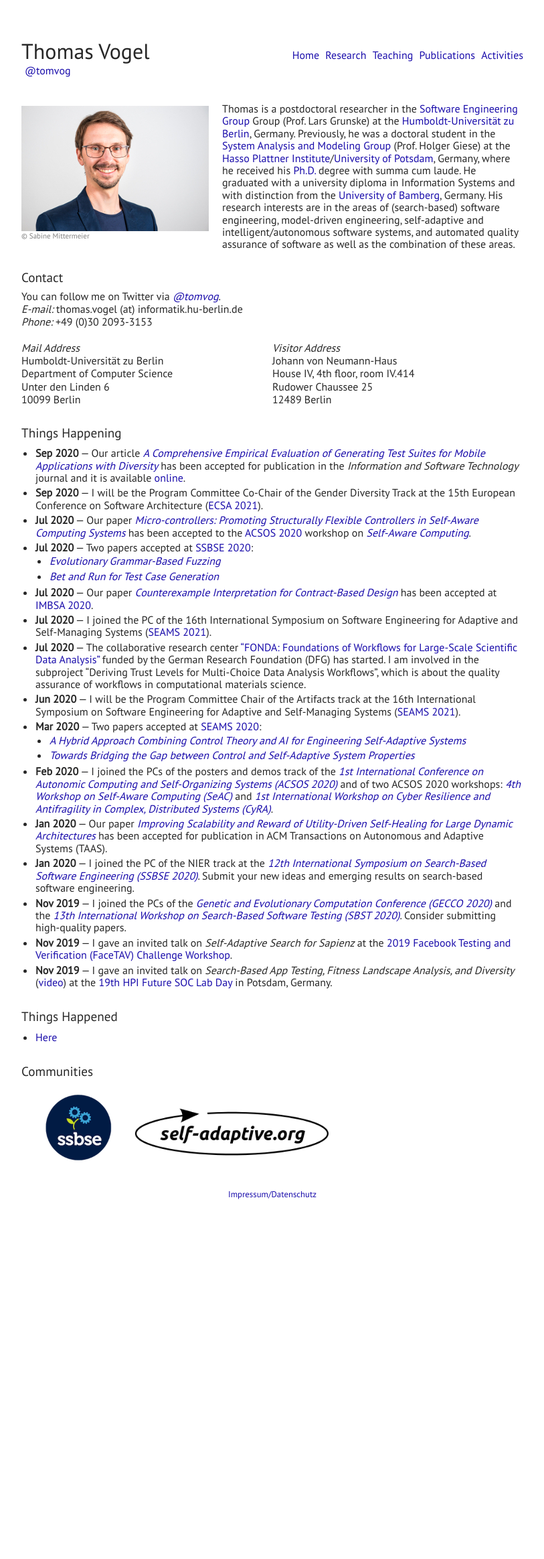
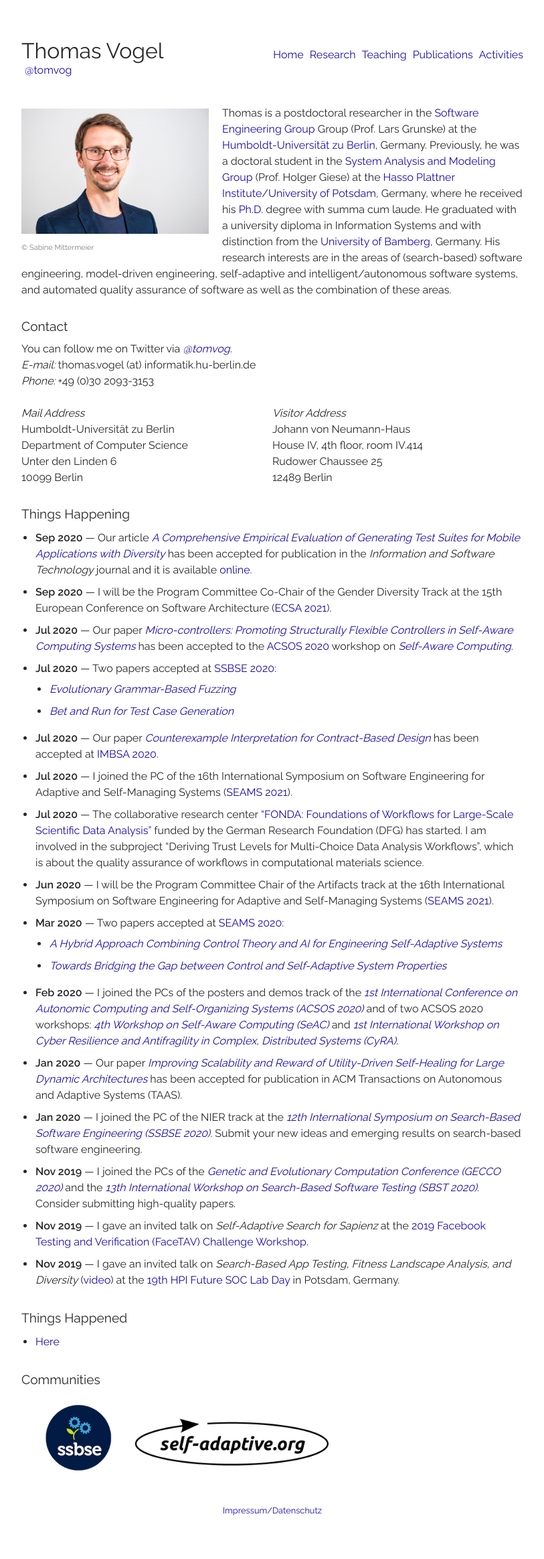
Before and after one commit to thomas-vogel/thomas-vogel.github.io, a Jekyll site: the page built from index.md, in a window 1280 px wide. Shown: the whole page at 67% size, without its empty margins (233-1046 px from the left). Built offline with Jekyll 4.4.1, drawn with Linux system fonts in a browser that asks for light colours; before the commit the page ends 1850 px from its top, so only the background shows below that.

Commit message:
Change font.

```diff
--- a/assets/css/main.scss
+++ b/assets/css/main.scss
@@ -1,9 +1,10 @@
 ---
 ---
 
-@import url('https://fonts.googleapis.com/css?family=PT+Sans|PT+Serif');
+@import url('https://fonts.googleapis.com/css?family=Raleway:400,300,600"');
 
 /*
+@import url('https://fonts.googleapis.com/css?family=PT+Sans|PT+Serif');
 @import url(https://fonts.googleapis.com/css?family=Roboto:300,700,300italic,700italic);
 @import url(http://fonts.googleapis.com/css?family=Inconsolata:400,700);
 @import url(http://fonts.googleapis.com/css?family=Montserrat:400,700);
@@ -40,7 +41,7 @@ footer, header, hgroup, menu, nav, section {
 	display: block;
 }
 body {
-	line-height: 1;
+	line-height: 150%;
 }
 table {
 	border-collapse: collapse;
@@ -70,7 +71,7 @@ $br: 600px;
 	margin: auto;
   padding: 0px;
 	font-size: 1em;
-	line-height: 120%;
+	line-height: 150%;
 }
 .contactleft {
     width: 50%;
@@ -84,9 +85,9 @@ $br: 600px;
 body {
 	color: $color-black;
 	background: $color-white;
-  /*font-family: Roboto;
-	font-weight: 400;*/
-	font-family: 'PT Sans', 'DejaVu Sans', Verdana, sans-serif;
+  font-family: Raleway;
+	font-weight: 400;
+	/*font-family: 'PT Sans', 'DejaVu Sans', Verdana, sans-serif;*/
 	font-size: 100%;
 
 }
@@ -102,7 +103,7 @@ h2 {
 }
 p {
 	font-size: 1em;
-	line-height: 125%;
+	line-height: 150%;
 	margin-bottom: 10px;
 }
 strong {
@@ -204,7 +205,7 @@ blockquote {
 		font-weight: 600;
 		margin-top: 0px;
 		margin-bottom: 10px;
-		line-height: 120%;
+		line-height: 150%;
 	}
 	&__content {
 		margin-top: 0px;
@@ -213,7 +214,7 @@ blockquote {
 			font-weight: 600;
 			margin-top: 20px;
 			margin-bottom: 10px;
-			line-height: 120%;
+			line-height: 150%;
 		}
 		h2 {
 			font-size: 1.2em;
@@ -228,15 +229,14 @@ blockquote {
 			margin-bottom: 5px;
 		}
 		p {
-			font-size: 1em;
-			line-height: 115%;
 			margin-bottom: 15px;
 		}
 		li {
-			line-height: 115%;
+			line-height: 150%;
+			margin-bottom: 5px;
 		}
 		ul {
-			margin-top: 0px;
+			margin-top: 5px;
 		}
 		.bibtex {
 			font-size: .8em;
```
